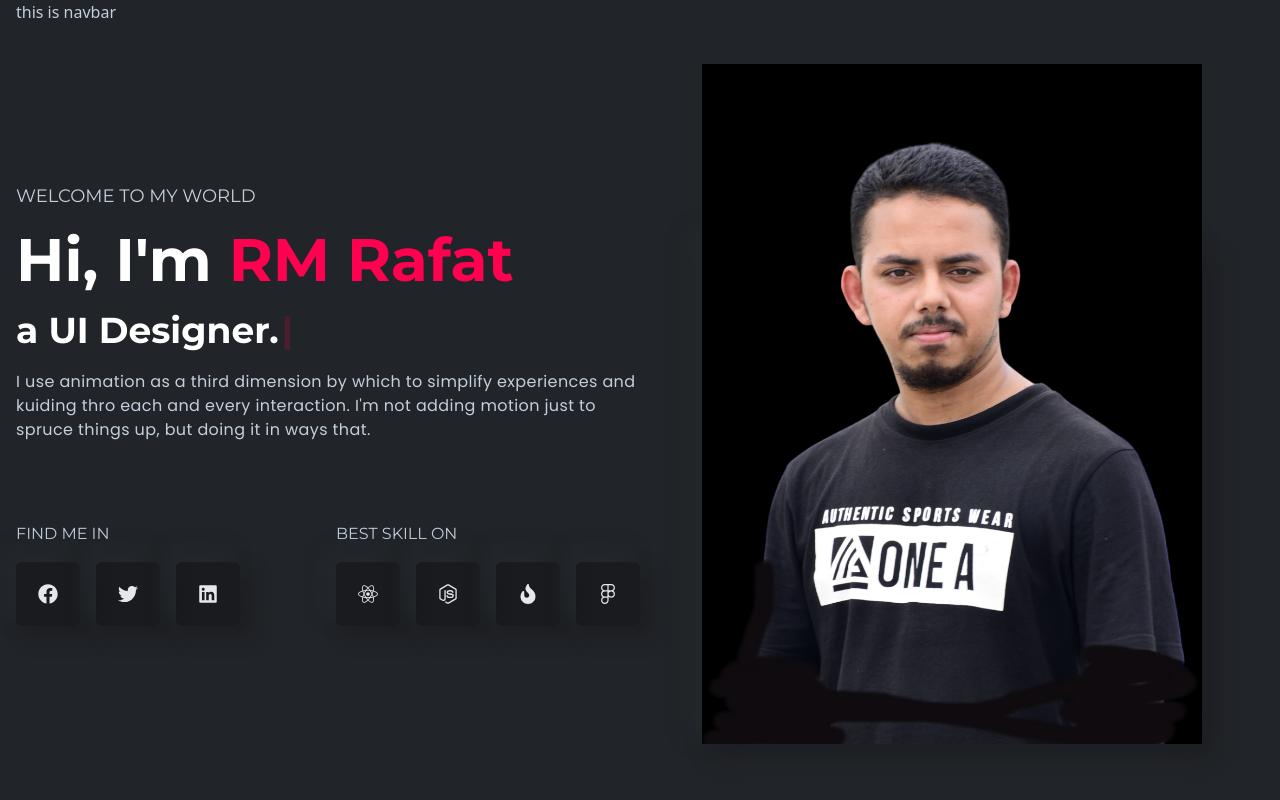
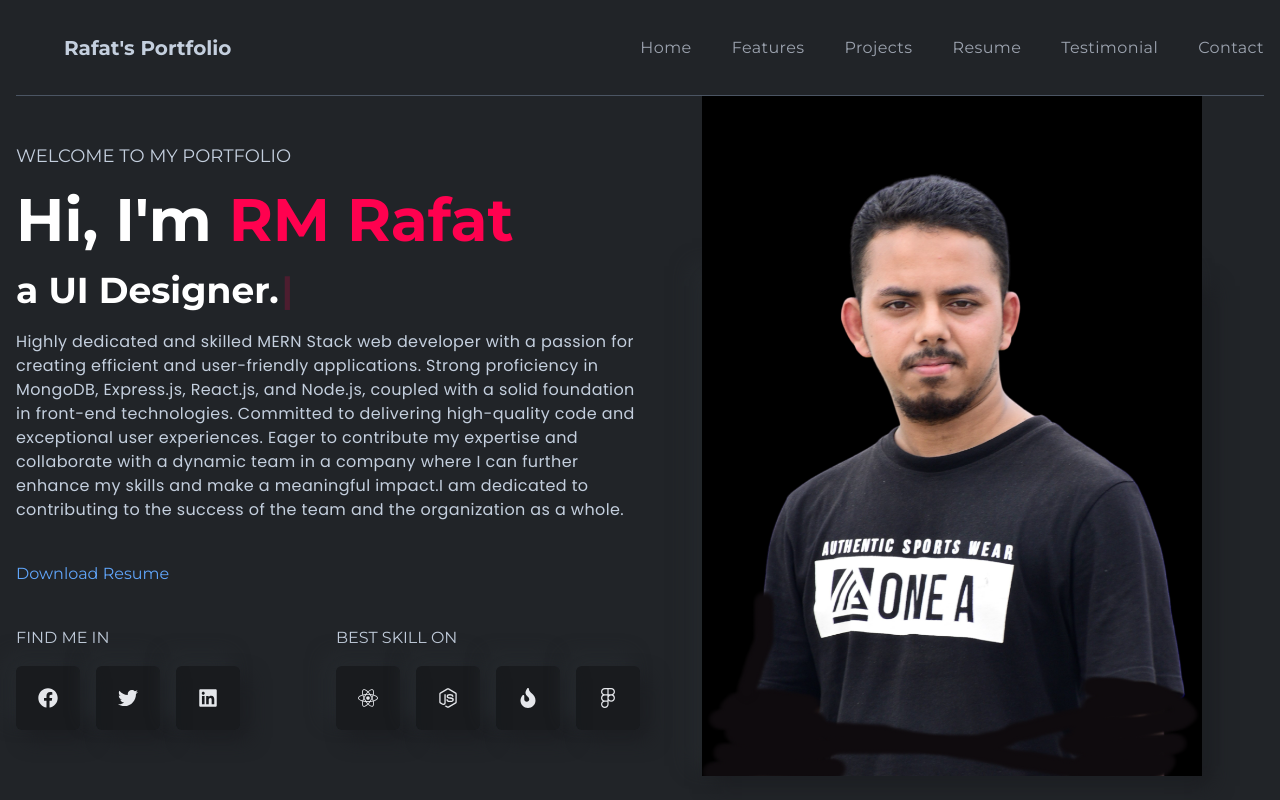
Before and after one commit to RafatRU42/my-portfolio, a React (Create React App) app: page / in a window 1280 px wide. Shown: the top 800 px of the page. Built offline with nearby package versions, Linux system fonts and the light colour scheme.

Commit message:
navbar modified

```diff
--- a/src/App.js
+++ b/src/App.js
@@ -4,6 +4,7 @@ import Contact from './Components/Contract/Contact';
 import Features from './Components/Features/Features';
 import Footer from './Components/Footer/Footer';
 import FooterBottom from './Components/Footer/FooterBottom';
+import Navbar from './Components/NavBar/NavBar';
 import Projects from './Components/Projects/Projects';
 import Resume from './Components/Resume/Resume';
 import Testimonial from './Components/Testimonial/Testimonial';
@@ -11,7 +12,7 @@ import Testimonial from './Components/Testimonial/Testimonial';
 function App() {
   return (
     <div className="w-full h-auto bg-bodyColor text-lightText px-4">
-     <h1>this is navbar</h1>
+     <Navbar/>
       <div className='max-w-screen-xl mx-auto'>
         <Banner/>
         <Features/>
--- a/src/Components/Banner/Banner.js
+++ b/src/Components/Banner/Banner.js
@@ -5,7 +5,7 @@ import RightBanner from './RightBanner';
 const Banner = () => {
     return (
         <div>
-            <section id='home' className="w-full pt-10 pb-20 flex flex-col-reverse gap-10 xl:gap-0 lgl:flex-row items-center border-b-[1px] font-titleFont border-b-black">
+            <section id='home' className="w-full  pb-20 flex flex-col-reverse gap-10 xl:gap-0 lgl:flex-row items-center border-b-[1px] font-titleFont border-b-black">
 
                 <LeftBanner/>
                 <RightBanner/>
--- a/src/Components/Banner/LeftBanner.js
+++ b/src/Components/Banner/LeftBanner.js
@@ -1,6 +1,7 @@
 import React from 'react';
 import { useTypewriter,Cursor } from 'react-simple-typewriter';
 import { FaFacebook,FaTwitter,FaLinkedin,FaReact,FaNodeJs,FaFigma,FaFire } from 'react-icons/fa';
+import resume from '../../assets/Resume/resume of Rafat.pdf'
 
 const LeftBanner = () => {
 
@@ -14,7 +15,7 @@ const LeftBanner = () => {
     return (
         <div className='w-full lgl:w-1/2 flex flex-col gap-20'>
             <div className='flex flex-col gap-5'>
-                <h4 className='text-lg font-normal'>WELCOME TO MY WORLD</h4>
+                <h4 className='text-lg font-normal'>WELCOME TO MY PORTFOLIO</h4>
                 <h1 className='text-6xl font-bold text-white'>Hi, I'm
                 <span className='text-designColor capitalize'> RM Rafat</span>
                 </h1>
@@ -24,11 +25,13 @@ const LeftBanner = () => {
                 </h2>
 
                 <p className="text-base font-bodyFont leading-6 tracking-wide">
-                I use animation as a third dimension by which to simplify experiences
-                and kuiding thro each and every interaction. I'm not adding motion
-                just to spruce things up, but doing it in ways that.
+                Highly dedicated and skilled MERN Stack web developer with a passion for creating efficient and user-friendly applications. Strong proficiency in MongoDB, Express.js, React.js, and Node.js, coupled with a solid foundation in front-end technologies. Committed to delivering high-quality code and exceptional user experiences. Eager to contribute my expertise and collaborate with a dynamic team in a company where I can further enhance my skills and make a meaningful impact.I am dedicated to contributing to the success of the team and the organization as a whole.
                  </p>
 
+            </div>
+
+            <div className='-my-10'>
+              <button className='text-blue-400'><a target='_blank'  rel="noreferrer" href={resume}>Download Resume</a></button>
             </div>
 
 
--- /dev/null
+++ b/src/Components/NavBar/NavBar.js
@@ -0,0 +1,103 @@
+import React, { useState } from 'react'
+import { Link } from "react-scroll";
+import { FiMenu } from "react-icons/fi";
+import { MdClose } from "react-icons/md";
+import { FaFacebookF, FaTwitter, FaLinkedinIn } from "react-icons/fa";
+import logo from "../../assets/images/logo.png"
+import { NavLinks } from '../../Constants/NavLinks';
+
+const Navbar = () => {
+  const [showMenu, setShowMenu]=useState(false)
+  return (
+    <div className="w-full h-24 sticky top-0 z-50 bg-bodyColor mx-auto flex justify-between items-center font-titleFont border-b-[1px] border-b-gray-600">
+      <div className='ml-12'>
+       <p className='text-xl font-bold'>Rafat's Portfolio</p>
+      </div>
+      <div>
+        <ul className="hidden mdl:inline-flex items-center gap-6 lg:gap-10">
+          {NavLinks.map(({ _id, title, link }) => (
+            <li
+              className="text-base font-normal text-gray-400 tracking-wide cursor-pointer hover:text-designColor duration-300"
+              key={_id}
+            >
+              <Link
+                activeClass="active"
+                to={link}
+                spy={true}
+                smooth={true}
+                offset={-70}
+                duration={500}
+              >
+                {title}
+              </Link>
+            </li>
+          ))}
+        </ul>
+        <span
+          onClick={() => setShowMenu(!showMenu)}
+          className="text-xl mdl:hidden bg-black w-10 h-10 inline-flex items-center justify-center rounded-full text-designColor cursor-pointer"
+        >
+          <FiMenu />
+        </span>
+        {showMenu && (
+          <div className="w-[80%] h-screen overflow-scroll absolute top-0 left-0 bg-gray-900 p-4 scrollbar-hide">
+            <div className="flex flex-col gap-8 py-2 relative">
+              <div>
+               <p>Rafat's Portfolio</p>
+                <p className="text-sm text-gray-400 mt-2">
+                  Lorem ipsum dolor sit, amet consectetur adipisicing elit.
+                  Earum soluta perspiciatis molestias enim cum repellat, magnam
+                  exercitationem distinctio aliquid nam.
+                </p>
+              </div>
+              <ul className="flex flex-col gap-4">
+                {NavLinks.map((item) => (
+                  <li
+                    key={item._id}
+                    className="text-base font-normal text-gray-400 tracking-wide cursor-pointer hover:text-designColor duration-300"
+                  >
+                    <Link
+                      onClick={() => setShowMenu(false)}
+                      activeClass="active"
+                      to={item.link}
+                      spy={true}
+                      smooth={true}
+                      offset={-70}
+                      duration={500}
+                    >
+                      {item.title}
+                    </Link>
+                  </li>
+                ))}
+              </ul>
+              <div className="flex flex-col gap-4">
+                <h2 className="text-base uppercase font-titleFont mb-4">
+                  Find me in
+                </h2>
+                <div className="flex gap-4">
+                  <span className="bannerIcon">
+                    <FaFacebookF />
+                  </span>
+                  <span className="bannerIcon">
+                    <FaTwitter />
+                  </span>
+                  <span className="bannerIcon">
+                    <FaLinkedinIn />
+                  </span>
+                </div>
+              </div>
+              <span
+                onClick={() => setShowMenu(false)}
+                className="absolute top-4 right-4 text-gray-400 hover:text-designColor duration-300 text-2xl cursor-pointer"
+              >
+                <MdClose />
+              </span>
+            </div>
+          </div>
+        )}
+      </div>
+    </div>
+  );
+}
+
+export default Navbar
--- a/src/Constants/NavLinks.js
+++ b/src/Constants/NavLinks.js
@@ -7,7 +7,7 @@ export const NavLinks = [
     {
       _id: 1002,
       title: "Features",
-      link: "features",
+      link: "feature",
     },
     {
       _id: 1003,
```
Also changed, not shown: 1 other file (tests, documents, lock files or other folders).
